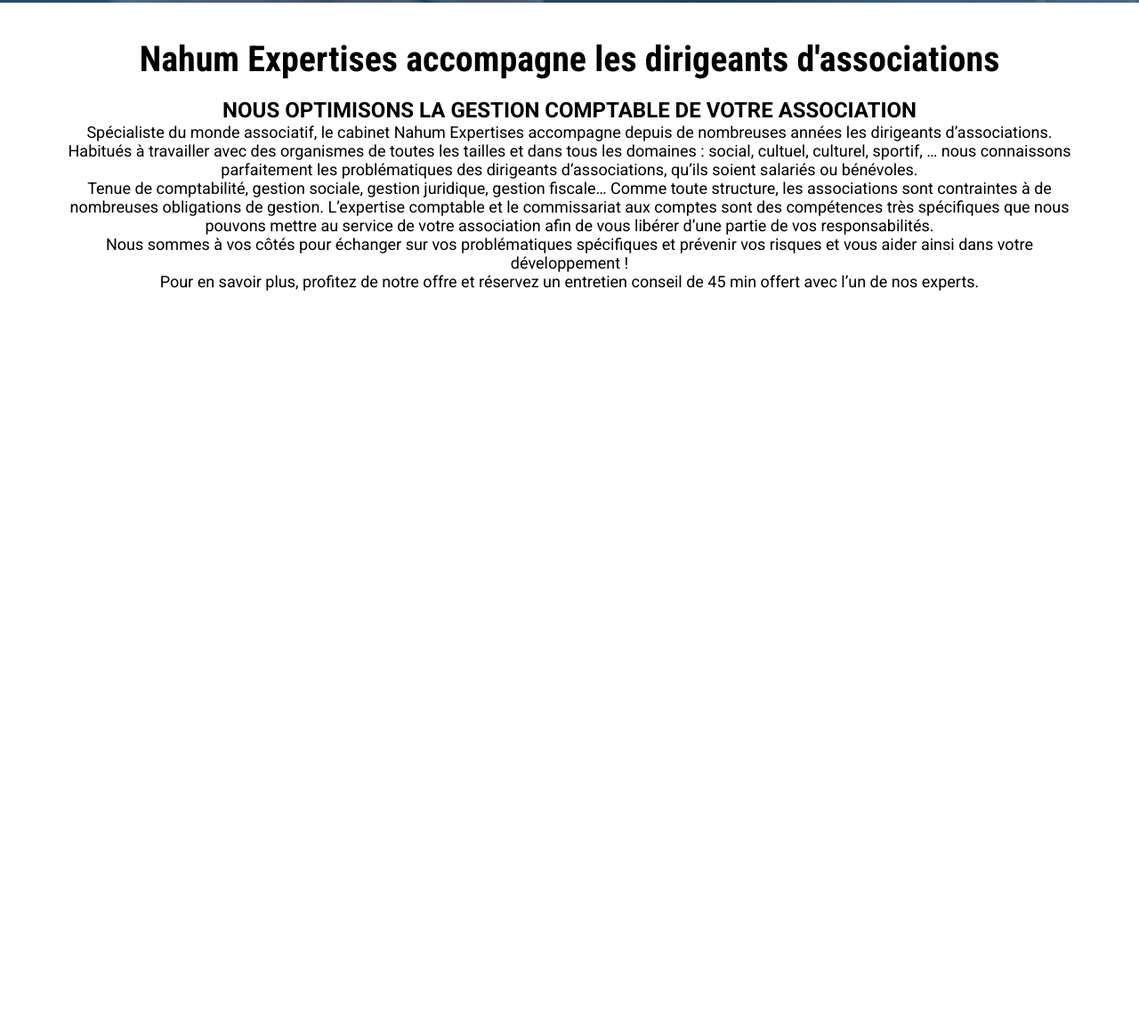
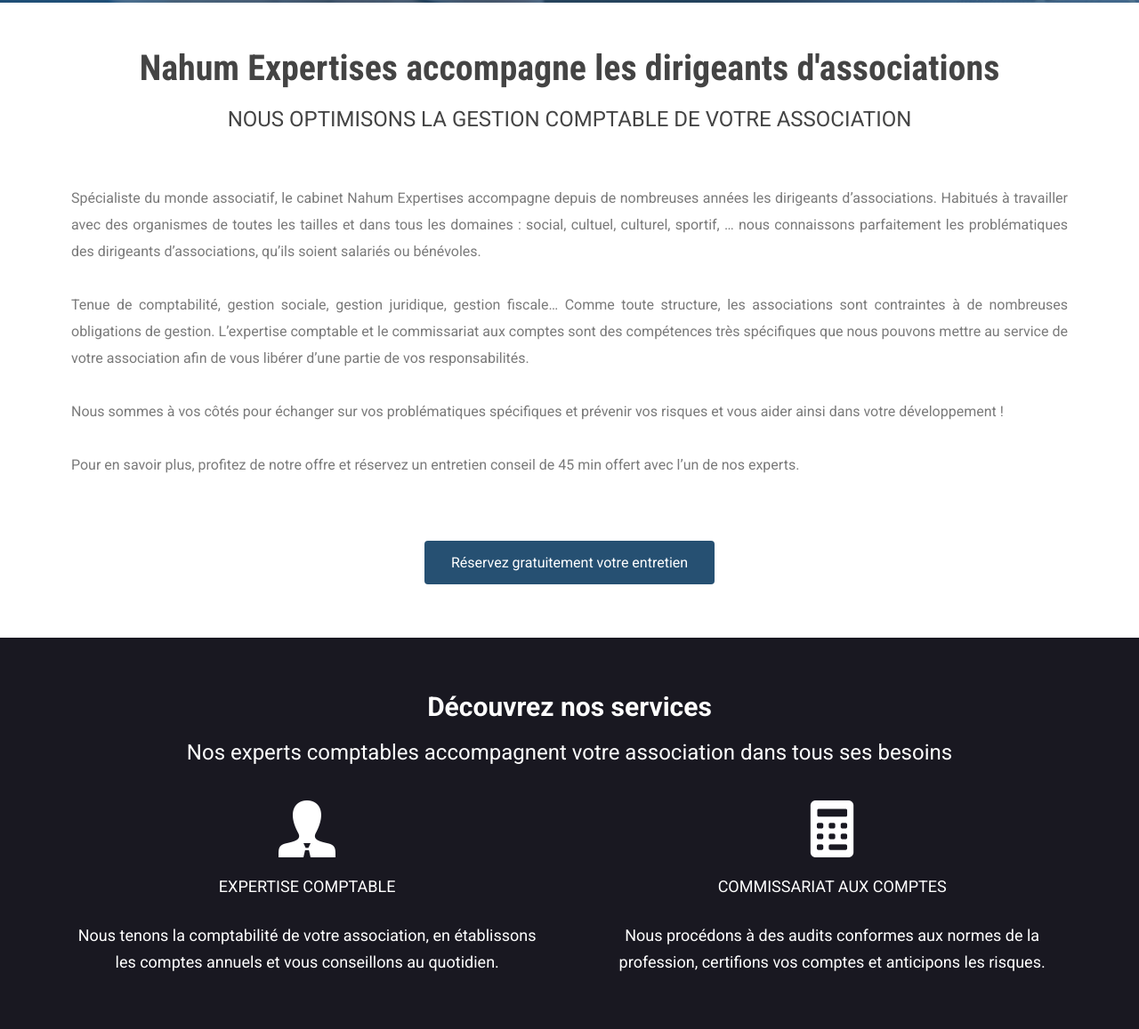
Before and after one commit to Jery972/comptablelarcher, a plain HTML site: page index.html in a window 1280 px wide. Shown: the part 569-1726 px from the top of the page at 89% size. Before the commit the page ends 896 px from the top, so only its background shows below. Drawn offline with Linux system fonts and the light colour scheme.

Commit message:
modif deuxieme part

```diff
--- a/index.html
+++ b/index.html
@@ -34,23 +34,26 @@
         </h2>
       </div>
       <section class="sectionPres">
+        <div class="containerSection">
           <h1>Nahum Expertises accompagne les dirigeants d'associations</h1>
           <h4>NOUS OPTIMISONS LA GESTION COMPTABLE DE VOTRE ASSOCIATION</h4>
+          <div class="divTextPres">
             <p>
               Spécialiste du monde associatif, le cabinet Nahum Expertises
-          accompagne depuis de nombreuses années les dirigeants d’associations.
-          Habitués à travailler avec des organismes de toutes les tailles et
-          dans tous les domaines : social, cultuel, culturel, sportif, … nous
-          connaissons parfaitement les problématiques des dirigeants
-          d’associations, qu’ils soient salariés ou bénévoles.
+              accompagne depuis de nombreuses années les dirigeants
+              d’associations. Habitués à travailler avec des organismes de
+              toutes les tailles et dans tous les domaines : social, cultuel,
+              culturel, sportif, … nous connaissons parfaitement les
+              problématiques des dirigeants d’associations, qu’ils soient
+              salariés ou bénévoles.
             </p>
             <p>
               Tenue de comptabilité, gestion sociale, gestion juridique, gestion
-          fiscale… Comme toute structure, les associations sont contraintes à de
-          nombreuses obligations de gestion. L’expertise comptable et le
-          commissariat aux comptes sont des compétences très spécifiques que
-          nous pouvons mettre au service de votre association afin de vous
-          libérer d’une partie de vos responsabilités.
+              fiscale… Comme toute structure, les associations sont contraintes
+              à de nombreuses obligations de gestion. L’expertise comptable et
+              le commissariat aux comptes sont des compétences très spécifiques
+              que nous pouvons mettre au service de votre association afin de
+              vous libérer d’une partie de vos responsabilités.
             </p>
             <p>
               Nous sommes à vos côtés pour échanger sur vos problématiques
@@ -58,9 +61,44 @@
               développement !
             </p>
             <p>
-          Pour en savoir plus, profitez de notre offre et réservez un entretien
-          conseil de 45 min offert avec l’un de nos experts.
+              Pour en savoir plus, profitez de notre offre et réservez un
+              entretien conseil de 45 min offert avec l’un de nos experts.
             </p>
+          </div>
+          <a class="buttonReser" href="#">
+            Réservez gratuitement votre entretien
+          </a>
+        </div>
+      </section>
+      <section class="sectionServ">
+        <div class="containerSection">
+          <h3>Découvrez nos services</h3>
+          <h4>
+            Nos experts comptables accompagnent votre association dans tous ses
+            besoins
+          </h4>
+          <div class="containerServ">
+            <div class="partServ">
+              <img src="images/icons/man.png" alt="logo d'un homme d'affaire" />
+              <p>EXPERTISE COMPTABLE</p>
+              <p class="textServ">
+                Nous tenons la comptabilité de votre association, en établissons
+                les comptes annuels et vous conseillons au quotidien.
+              </p>
+            </div>
+            <div class="partServ">
+              <img
+                src="images/icons/calculator.png"
+                alt="logo d'une calculatrice"
+              />
+              <p class="titleServ">COMMISSARIAT AUX COMPTES</p>
+              <p class="textServ">
+                Nous procédons à des audits conformes aux normes de la
+                profession, certifions vos comptes et anticipons les risques.
+              </p>
+            </div>
+          </div>
+        </div>
       </section>
     </main>
     <footer></footer>
--- a/styles/_main.scss
+++ b/styles/_main.scss
@@ -24,14 +24,75 @@ main {
   align-items: center;
 }
 section {
-  max-width: 120rem;
-  padding: 0rem 3rem;
+  width: 100%;
+  display: flex;
+  flex-direction: column;
+  align-items: center;
   text-align: center;
 }
 .sectionPres {
+  padding-bottom: 4rem;
+  h1,
+  h4 {
+    color: $main-color;
+  }
   h1 {
     margin-bottom: 2rem;
     margin-top: 4rem;
     font-family: "Roboto Condensed", sans-serif;
   }
+  h4 {
+    font-weight: normal;
+    margin-bottom: 3rem;
+  }
 }
+.containerSection {
+  max-width: 120rem;
+  padding: 1rem;
+}
+.divTextPres {
+  padding: 3rem;
+  p {
+    margin-bottom: 3rem;
+    color: $color-text;
+    text-align: justify;
+    line-height: 3rem;
+  }
+}
+.buttonReser {
+  padding: 1.5rem 3rem;
+  background-color: $fourth-color;
+  border-radius: 4px;
+  color: $third-color;
+  margin: 1rem;
+  display: inline-block;
+}
+.sectionServ {
+  background: $second-background;
+  color: $third-color;
+  padding-top: 5rem;
+  h3,
+  h4 {
+    margin-bottom: 2rem;
+  }
+  h4 {
+    font-weight: normal;
+  }
+}
+.containerServ {
+  display: flex;
+  flex: 1;
+}
+.partServ {
+  padding: 2rem 0;
+  img {
+    margin-bottom: 2rem;
+  }
+  p {
+    font-size: $second-text;
+  }
+}
+.textServ {
+  padding: 3rem;
+  line-height: 3rem;
+}
--- a/styles/style.scss
+++ b/styles/style.scss
@@ -3,13 +3,14 @@ $header2: 3.4rem;
 $header3: 3rem;
 $header4: 2.4rem;
 $header5: 2rem;
-$main-text: 1.8rem;
-$second-text: 1.6rem;
+$main-text: 1.6rem;
+$second-text: 1.8rem;
 $color-text: #7a7a7a;
 $main-color: #444444;
 $second-color: #120509;
 $third-color: #fff;
 $fourth-color: #265072;
+$second-background: #191821;
 
 @import "global";
 @import "header";
```
Also changed, not shown: images/icons/calculator.png (added), images/icons/man.png (added), styles/style.css, 5 other files. Lines whose indentation alone changed are shown as unchanged.
